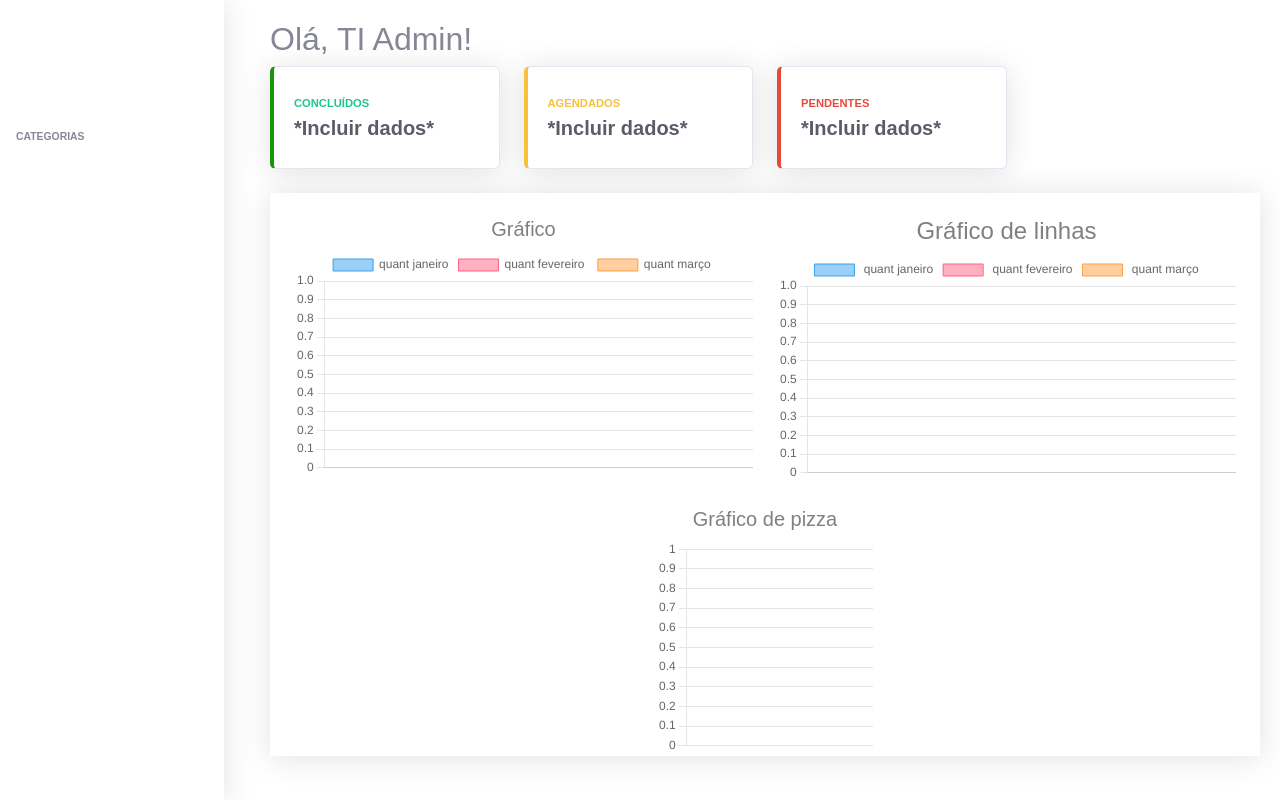
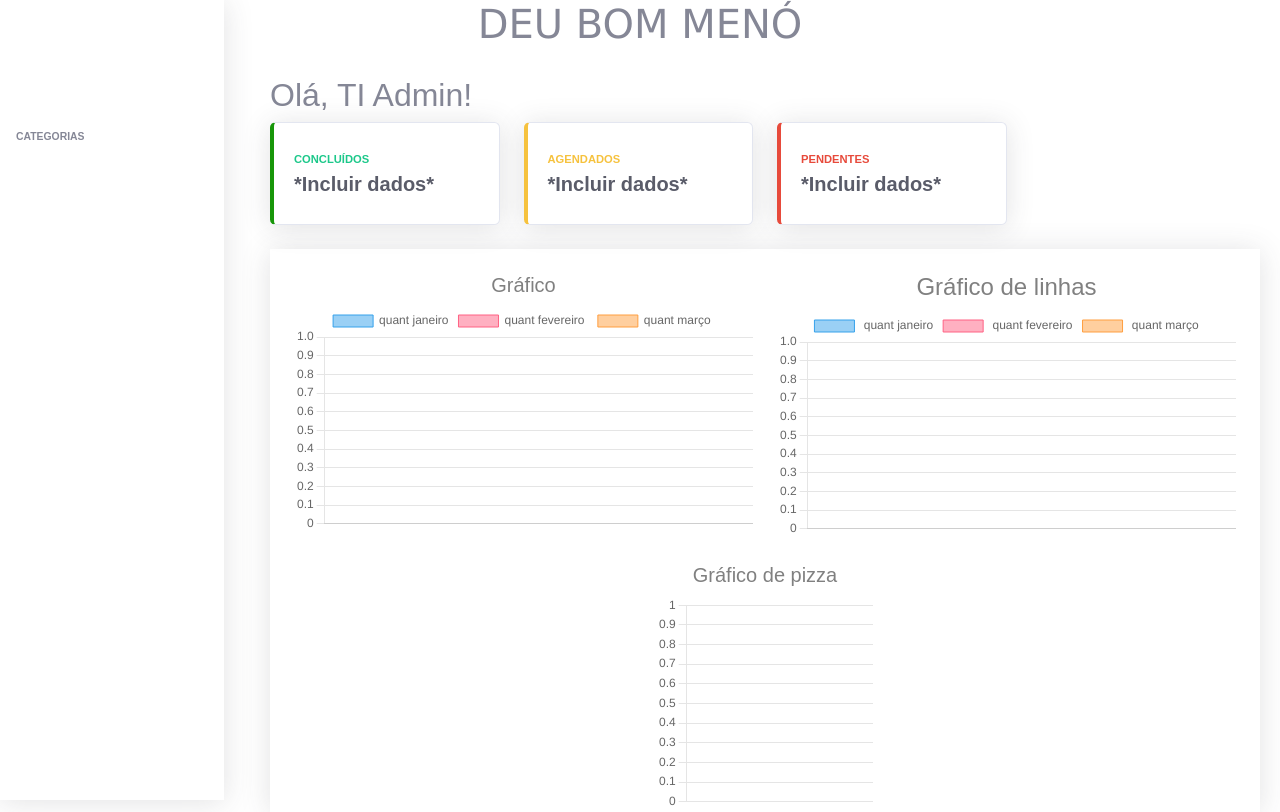
Before and after one commit to vitpinheiro/centrocirurgico, a PHP site: page / in a window 1280 px wide. Before the commit the page ends 787 px from the top, so only its background shows below. Run offline with PHP 8.4, Linux system fonts and the light colour scheme; data that the repository does not hold is empty.

Commit message:
Deu bom menó

```diff
--- a/index.php
+++ b/index.php
@@ -39,7 +39,7 @@ $datamar_json = json_encode($datamar);
     <link href="style.css" rel="stylesheet">
 
 
-
+<h1>DEU BOM MENÓ</h1>
 <style>
 
 h4{
```
